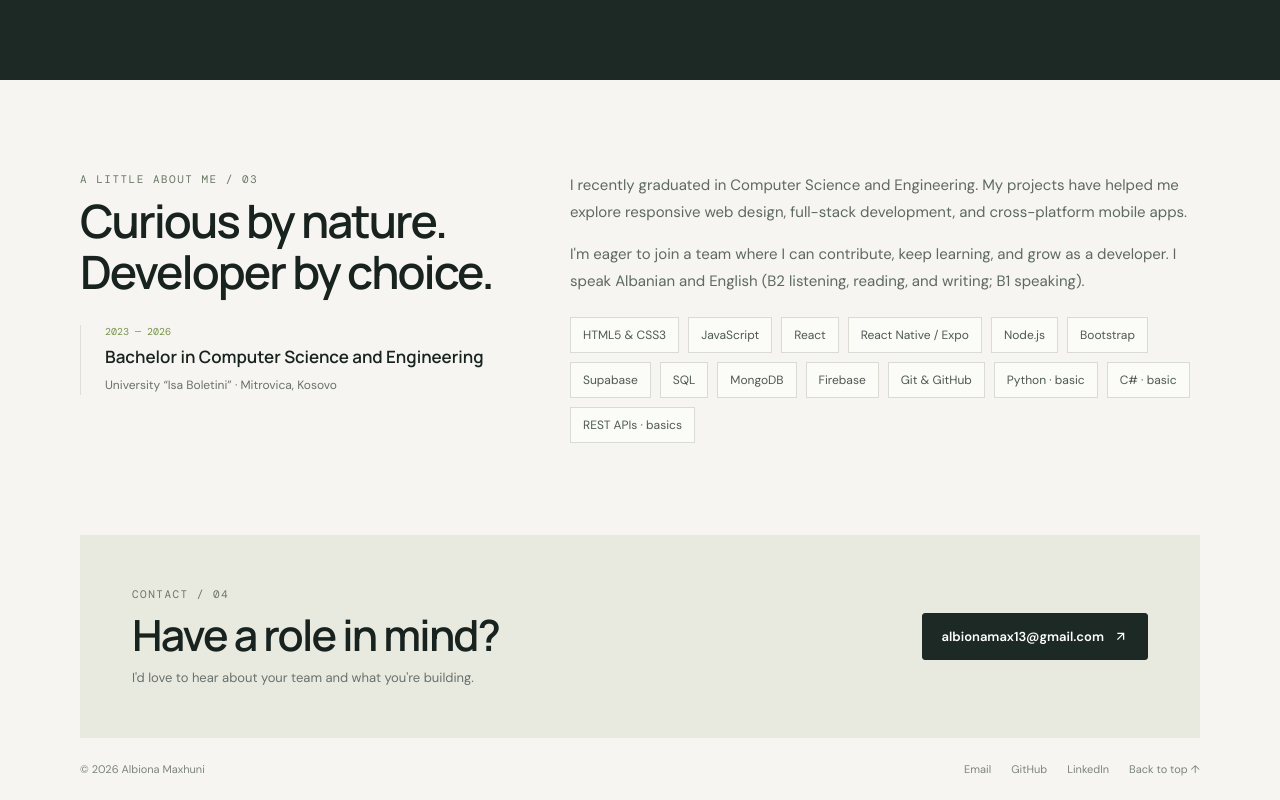
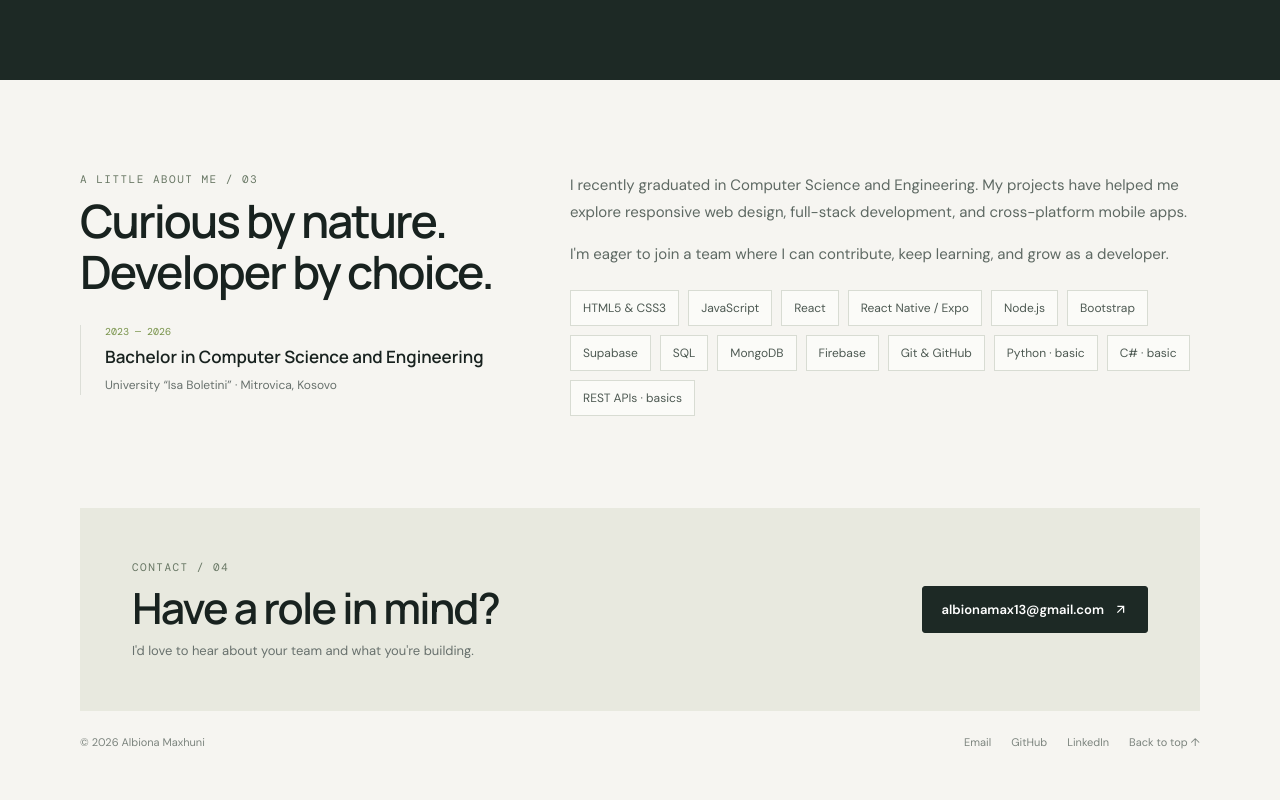
Before and after one commit to AlbionaMaxhuni/albiona-portfolio, a plain HTML site: page index.html in a window 1280 px wide. Shown: the part 3462-4262 px from the top of the page. After the commit the page ends 4235 px from the top, so only its background shows below. Drawn offline with nearby package versions, Linux system fonts and the light colour scheme.

Commit message:
Remove language proficiency sentence

```diff
--- a/index.html
+++ b/index.html
@@ -63,7 +63,7 @@
       </div>
     </section>
     <section class="experience" id="experience"><div class="wrap section"><div class="section-head"><div><div class="section-tag">Experience / 02</div><h2 class="section-title">Learning by doing</h2></div><p class="section-note">Bringing care, communication, and organization to every team and project.</p></div><div class="timeline"><article class="timeline-item"><div class="timeline-date">JUL — SEP 2026</div><div><h3>Administrative Intern — Civil Registry Office</h3><div class="org">Municipality of Mitrovica · Mitrovica, Kosovo</div><p>Supported daily administrative work, helped organize and process official documents, and assisted citizens with civil registry services. Built strong communication, organization, and attention-to-detail skills in a professional team environment.</p></div></article><article class="timeline-item"><div class="timeline-date">JUN 2025</div><div><h3>Web Application Development Training</h3><div class="org">ICT for Kosovo's Growth · Project-based training</div><p>Completed practical training in front-end development with HTML, CSS, and JavaScript, building responsive and user-friendly web applications while strengthening problem-solving and teamwork.</p></div></article></div></div></section>
-    <section class="wrap section" id="about"><div class="about-grid"><div><div class="section-tag">A little about me / 03</div><h2 class="section-title">Curious by nature.<br>Developer by choice.</h2><div class="education"><div class="edu-date">2023 — 2026</div><h3>Bachelor in Computer Science and Engineering</h3><p>University “Isa Boletini” · Mitrovica, Kosovo</p></div></div><div><div class="about-copy"><p>I recently graduated in Computer Science and Engineering. My projects have helped me explore responsive web design, full-stack development, and cross-platform mobile apps.</p><p>I'm eager to join a team where I can contribute, keep learning, and grow as a developer. I speak Albanian and English (B2 listening, reading, and writing; B1 speaking).</p></div><div class="skills" aria-label="Technical skills"><span class="skill">HTML5 &amp; CSS3</span><span class="skill">JavaScript</span><span class="skill">React</span><span class="skill">React Native / Expo</span><span class="skill">Node.js</span><span class="skill">Bootstrap</span><span class="skill">Supabase</span><span class="skill">SQL</span><span class="skill">MongoDB</span><span class="skill">Firebase</span><span class="skill">Git &amp; GitHub</span><span class="skill">Python · basic</span><span class="skill">C# · basic</span><span class="skill">REST APIs · basics</span></div></div></div></section>
+    <section class="wrap section" id="about"><div class="about-grid"><div><div class="section-tag">A little about me / 03</div><h2 class="section-title">Curious by nature.<br>Developer by choice.</h2><div class="education"><div class="edu-date">2023 — 2026</div><h3>Bachelor in Computer Science and Engineering</h3><p>University “Isa Boletini” · Mitrovica, Kosovo</p></div></div><div><div class="about-copy"><p>I recently graduated in Computer Science and Engineering. My projects have helped me explore responsive web design, full-stack development, and cross-platform mobile apps.</p><p>I'm eager to join a team where I can contribute, keep learning, and grow as a developer.</p></div><div class="skills" aria-label="Technical skills"><span class="skill">HTML5 &amp; CSS3</span><span class="skill">JavaScript</span><span class="skill">React</span><span class="skill">React Native / Expo</span><span class="skill">Node.js</span><span class="skill">Bootstrap</span><span class="skill">Supabase</span><span class="skill">SQL</span><span class="skill">MongoDB</span><span class="skill">Firebase</span><span class="skill">Git &amp; GitHub</span><span class="skill">Python · basic</span><span class="skill">C# · basic</span><span class="skill">REST APIs · basics</span></div></div></div></section>
     <section class="wrap" id="contact"><div class="contact"><div><div class="section-tag">Contact / 04</div><h2>Have a role in mind?</h2><p>I'd love to hear about your team and what you're building.</p></div><a class="button" href="mailto:albionamax13@gmail.com">albionamax13@gmail.com <svg viewBox="0 0 24 24" fill="none" stroke="currentColor" stroke-width="2"><path d="M7 17 17 7M7 7h10v10"/></svg></a></div></section>
   </main>
   <footer class="wrap footer"><span>© <span id="year">2026</span> Albiona Maxhuni</span><div class="footer-links"><a href="mailto:albionamax13@gmail.com">Email</a><a href="https://github.com/AlbionaMaxhuni" target="_blank" rel="noreferrer">GitHub</a><a href="https://www.linkedin.com/in/albiona-maxhuni-b4200b402" target="_blank" rel="noreferrer">LinkedIn</a><a href="#home">Back to top ↑</a></div></footer>
```
